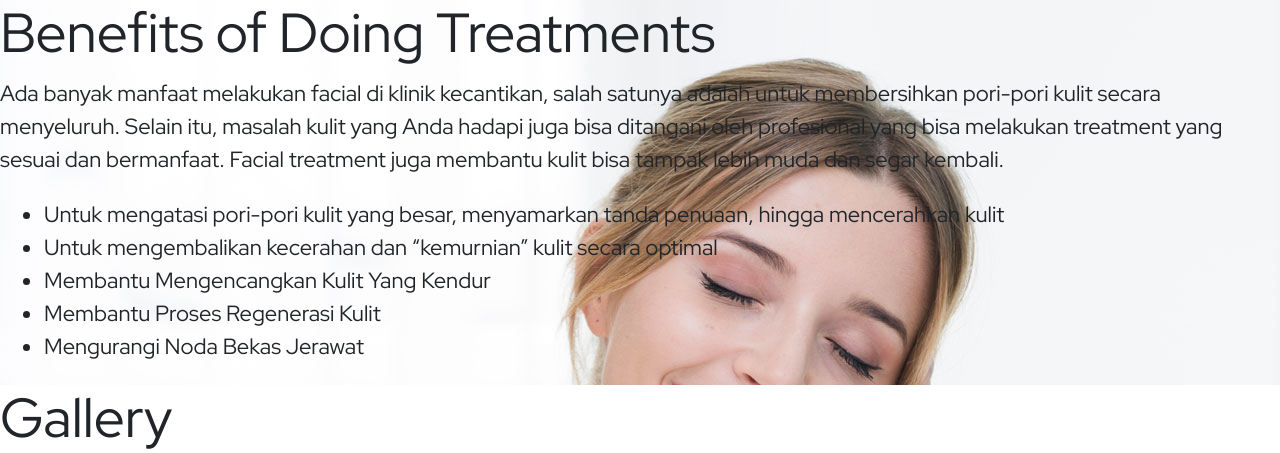
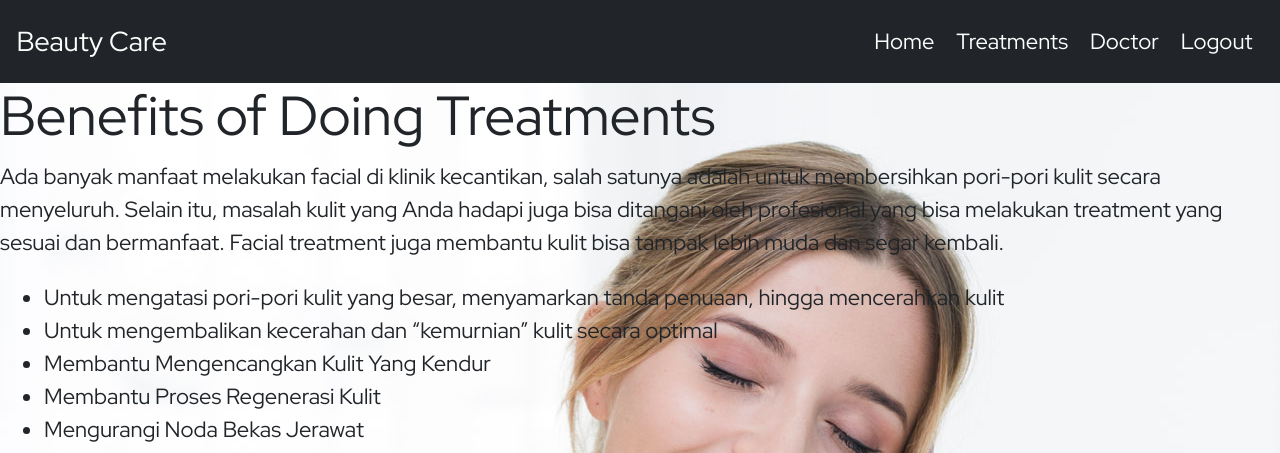
Before and after one commit to darman1725/TSA_WEBA, a PHP site: page / in a window 1280 px wide. Shown: the top 453 px of the page. Run offline with PHP 8.4, Linux system fonts and the light colour scheme.

Commit message:
Commit update in navbar menu

```diff
--- a/assets/css/style.css
+++ b/assets/css/style.css
@@ -6,3 +6,22 @@
     background: url('../img/bg.jpg');
     width: 100%;
 }
+
+.nav-link{
+    display: block;
+    color: white;
+    text-align: center;
+    padding: 14px 16px;
+}
+
+.nav-link:hover{
+    color: greenyellow;
+}
+
+.navbar-brand{
+    color: white;
+}
+
+.navbar-brand:hover{
+    color: greenyellow;
+}
--- a/index.html
+++ b/index.html
@@ -15,8 +15,30 @@
 <body>
     <!-- Header Start -->
     <header>
-
-
+      <nav class="navbar navbar-expand-lg bg-dark">
+        <div class="container-fluid">
+          <a class="navbar-brand" href="#">Beauty Care</a>
+          <button class="navbar-toggler" type="button" data-bs-toggle="collapse" data-bs-target="#navbarNav" aria-controls="navbarNav" aria-expanded="false" aria-label="Toggle navigation">
+            <span class="navbar-toggler-icon"></span>
+          </button>
+          <div class="right hide-on-med-and-down" id="navbarNav">
+            <ul class="navbar-nav">
+              <li class="nav-item">
+                <a class="nav-link" href="#">Home</a>
+              </li>
+              <li class="nav-item">
+                <a class="nav-link" href="#">Treatments</a>
+              </li>
+              <li class="nav-item">
+                <a class="nav-link">Doctor</a>
+              </li>
+              <li class="nav-item">
+                <a class="nav-link">Logout</a>
+              </li>
+            </ul>
+          </div>
+        </div>
+      </nav>
     </header>
     <!-- Header End -->
 
```
